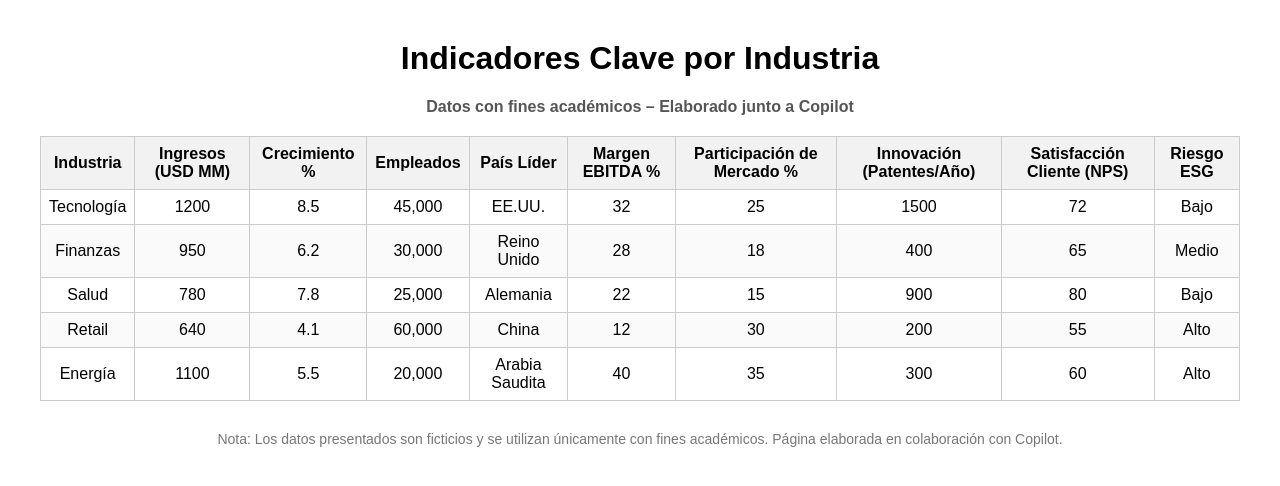
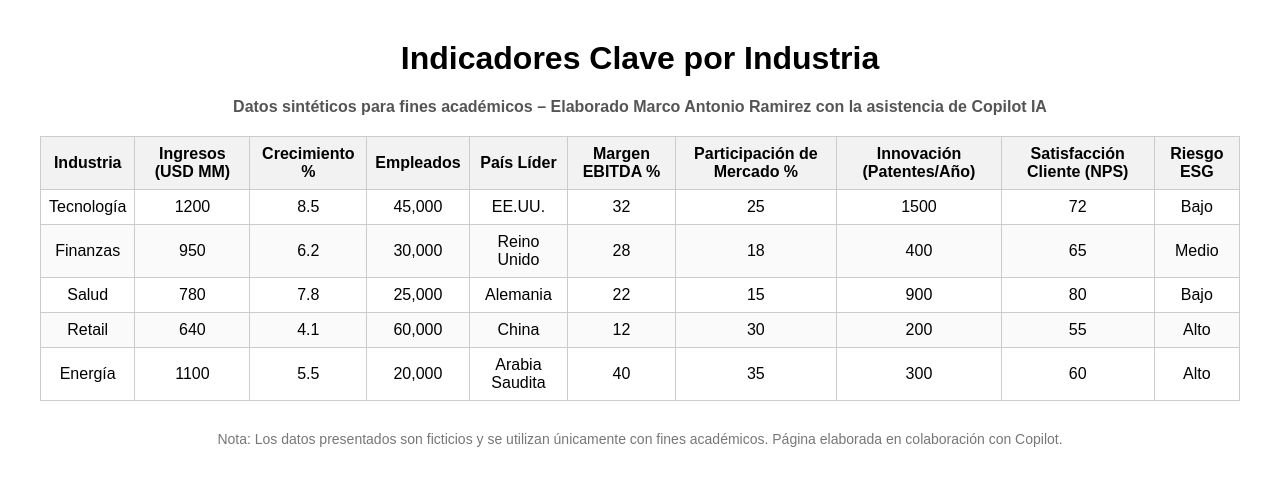
Before and after one commit to marcolarzo/PagesLovableMarcus, a plain HTML site: page Indicadores_Ejecutivos.html in a window 1280 px wide. Drawn offline with Linux system fonts and the light colour scheme.

Commit message:
Add files via upload

```diff
--- a/Indicadores_Ejecutivos.html
+++ b/Indicadores_Ejecutivos.html
@@ -16,7 +16,7 @@
 </head>
 <body>
   <h1>Indicadores Clave por Industria</h1>
-  <h2>Datos con fines académicos – Elaborado junto a Copilot</h2>
+  <h2>Datos sintéticos para fines académicos – Elaborado Marco Antonio Ramirez con la asistencia de Copilot IA</h2>
 
   <table>
     <thead>
```
